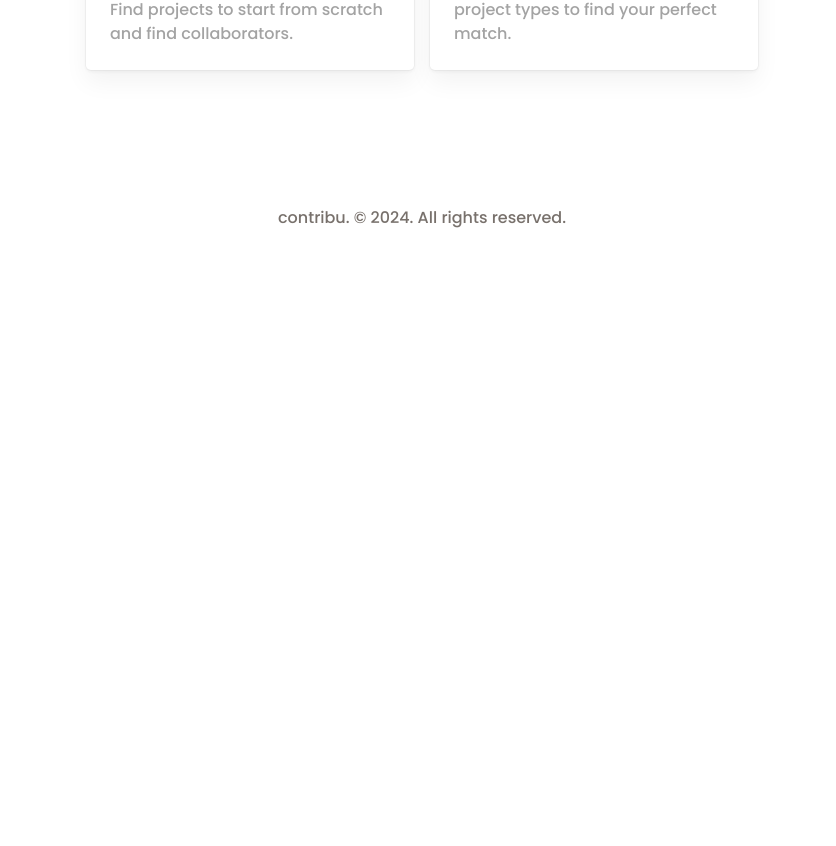
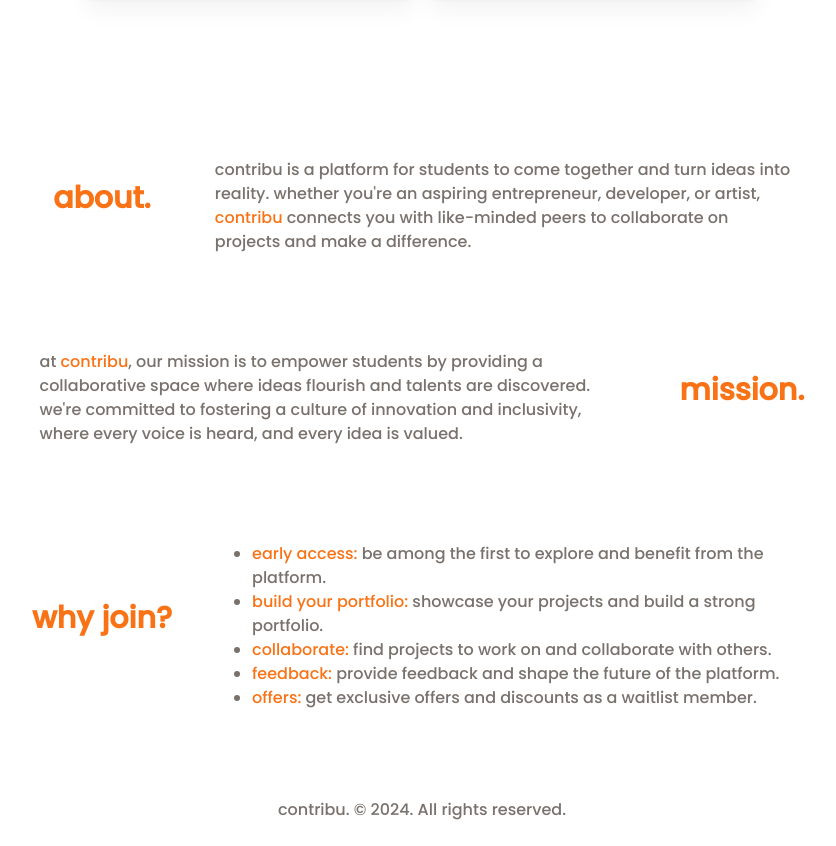
Before and after one commit to AyanAnees/Waitlist, a Next.js app: page / in a window 1280 px wide. Shown: the part 1352-2198 px from the top of the page, without its empty margins (218-1054 px from the left). Before the commit the page ends 1606 px from the top, so only its background shows below. Built offline with nearby package versions, Linux system fonts and the light colour scheme; no server answers; the database is empty.

Commit message:
Added about and mission

```diff
--- a/app/page.tsx
+++ b/app/page.tsx
@@ -85,7 +85,9 @@ export default function Home() {
             const data = await res.json();
 
             if (!res.ok) {
-                setError(data.error || "Unable to join the waitlist. Try again.");
+                setError(
+                    data.error || "Unable to join the waitlist. Try again."
+                );
                 setLoading(false);
                 return;
             }
@@ -123,7 +125,8 @@ export default function Home() {
                     </p>
                     <div className="flex flex-col gap-2 pt-6 px-2 sm:max-w-2xl z-10">
                         <Label htmlFor="email" className="font-semibold">
-                            Join {number? `${number}+`:""} others on the waitlist.
+                            Join {number ? `${number}+` : ""} others on the
+                            waitlist.
                         </Label>
                         <div className="flex flex-row gap-2 items-center justify-start">
                             <Input
@@ -154,7 +157,10 @@ export default function Home() {
                             <Button onClick={handleSubscribe}>
                                 <motion.div className="flex flex-row items-center justify-center gap-3">
                                     {loading ? (
-                                      <LoaderCircle size={20} className="animate-spin"/>
+                                        <LoaderCircle
+                                            size={20}
+                                            className="animate-spin"
+                                        />
                                     ) : !showWaitlisted ? (
                                         <>
                                             <motion.span whileHover={{ x: -2 }}>
@@ -223,6 +229,65 @@ export default function Home() {
                 <Features />
             </div>
 
+            <div className="flex flex-col sm:flex-row sm:gap-16 bg-background w-full items-center justify-center mt-20 px-4">
+                <h2 className="text-xl sm:text-3xl font-bold text-center text-primary">
+                    about.
+                </h2>
+                <p className="text-md text-center sm:text-start text-muted-foreground w-full sm:max-w-xl pt-4">
+                    contribu is a platform for students to come together and
+                    turn ideas into reality. whether you&apos;re an aspiring
+                    entrepreneur, developer, or artist,{" "}
+                    <span className="text-primary">contribu</span> connects you
+                    with like-minded peers to collaborate on projects and make a
+                    difference.
+                </p>
+            </div>
+
+            <div className="flex flex-col-reverse sm:flex-row sm:gap-16 bg-background w-full items-center justify-center mt-20 px-4">
+                <p className="text-md text-center sm:text-start text-muted-foreground w-full sm:max-w-xl pt-4">
+                    at <span className="text-primary">contribu</span>, our
+                    mission is to empower students by providing a collaborative
+                    space where ideas flourish and talents are discovered.
+                    we&apos;re committed to fostering a culture of innovation
+                    and inclusivity, where every voice is heard, and every idea
+                    is valued.
+                </p>
+                <h2 className="text-xl sm:text-3xl font-bold text-center text-primary">
+                    mission.
+                </h2>
+            </div>
+
+            <div className="flex flex-col sm:flex-row sm:gap-16 bg-background w-full items-center justify-center mt-20 mb-16 px-4">
+                <h2 className="text-xl sm:text-3xl font-bold text-center text-primary">
+                    why join?
+                </h2>
+                <ul className="list-disc text-md text-start text-muted-foreground w-full sm:max-w-xl pt-4">
+                    <li className="ml-4">
+                        <span className="text-primary">early access:</span> be
+                        among the first to explore and benefit from the
+                        platform.
+                    </li>
+                    <li className="ml-4">
+                        <span className="text-primary">
+                            build your portfolio:
+                        </span>{" "}
+                        showcase your projects and build a strong portfolio.
+                    </li>
+                    <li className="ml-4">
+                        <span className="text-primary">collaborate:</span> find
+                        projects to work on and collaborate with others.
+                    </li>
+                    <li className="ml-4">
+                        <span className="text-primary">feedback:</span> provide
+                        feedback and shape the future of the platform.
+                    </li>
+                    <li className="ml-4">
+                        <span className="text-primary">offers:</span> get
+                        exclusive offers and discounts as a waitlist member.
+                    </li>
+                </ul>
+            </div>
+
             {/* Footer */}
             <div className="flex flex-col items-center justify-center w-full bg-background mt-12 p-6">
                 <p className="text-md text-center text-muted-foreground">
--- a/components/Features.tsx
+++ b/components/Features.tsx
@@ -32,7 +32,7 @@ const Features = () => {
             Icon: MessageCircleCode,
             name: "collaborate with others.",
             description:
-                "Send feedback, request to collaborate, and learn from others.",
+                "Send feedback, collaborate, and learn from others.",
             background: (
                 <div className="absolute right-0 top-4 h-[200px] w-[600px] [mask-image:linear-gradient(to_top,transparent_10%,#000_100%)] border-none opacity-60"></div>
             ),
```
Lines whose indentation alone changed are shown as unchanged.
